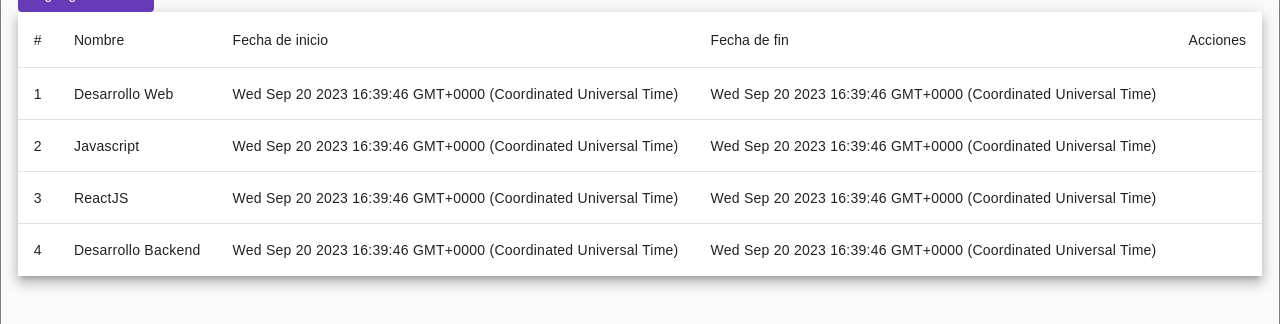
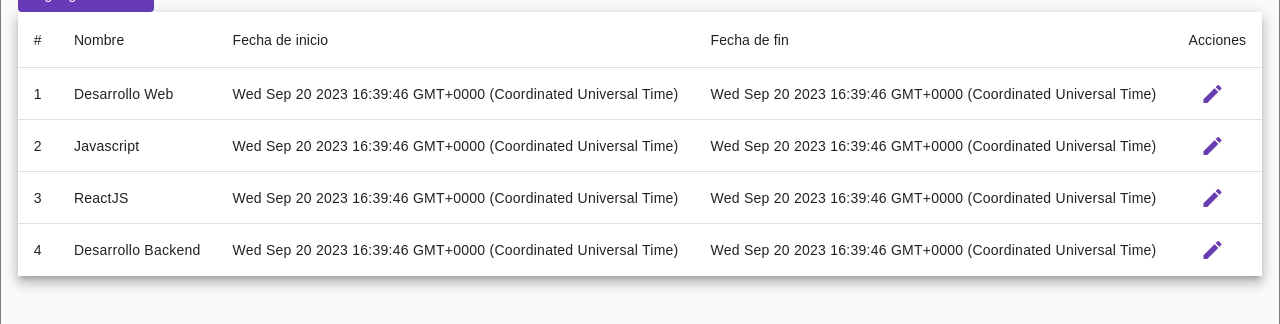
Before and after one commit to martetosca9/proyectoAngular, an Angular app: page /dashboard/courses in a window 1280 px wide. Shown: the part 149-473 px from the top of the page. Built offline with nearby package versions, Linux system fonts and the light colour scheme.

Commit message:
fixing proyecto

```diff
--- a/src/app/dashboard/modules/courses/components/courses-table/courses-table.component.html
+++ b/src/app/dashboard/modules/courses/components/courses-table/courses-table.component.html
@@ -42,6 +42,10 @@
 
         <td mat-cell *matCellDef="let course">
 
+            <button (click)="editCourse" mat-icon-button color="primary">
+                <mat-icon>edit</mat-icon>
+            </button>
+
             <!-- <button (click)="editUser.emit(course)" mat-icon-button color="primary">
                 <mat-icon>edit</mat-icon>
             </button>
--- a/src/app/dashboard/modules/courses/components/courses-table/courses-table.component.ts
+++ b/src/app/dashboard/modules/courses/components/courses-table/courses-table.component.ts
@@ -1,5 +1,6 @@
 import { Component, EventEmitter, Input, Output } from '@angular/core';
 import { Course } from '../../models';
+
 
 @Component({
   selector: 'app-courses-table',
@@ -14,5 +15,5 @@ export class CoursesTableComponent {
   displayedColumns = ['id', 'name', 'startDate', 'endDate', 'actions']
 
   @Output()
-  editCourse = new EventEmitter();
+  editCourse = new EventEmitter<Course>();
 }
--- a/src/app/dashboard/modules/courses/courses.services.ts
+++ b/src/app/dashboard/modules/courses/courses.services.ts
@@ -43,4 +43,10 @@ export class CoursesService {
         return of([...this.courses])
     }
 
+    editCourse$(id: number, payload: Course): Observable<Course[]> {
+        this.courses.push(payload);
+        return of(
+            this.courses.map((c) => (c.id === id ? { ...c, ...payload} : c))
+        )
+    }
 }
```
